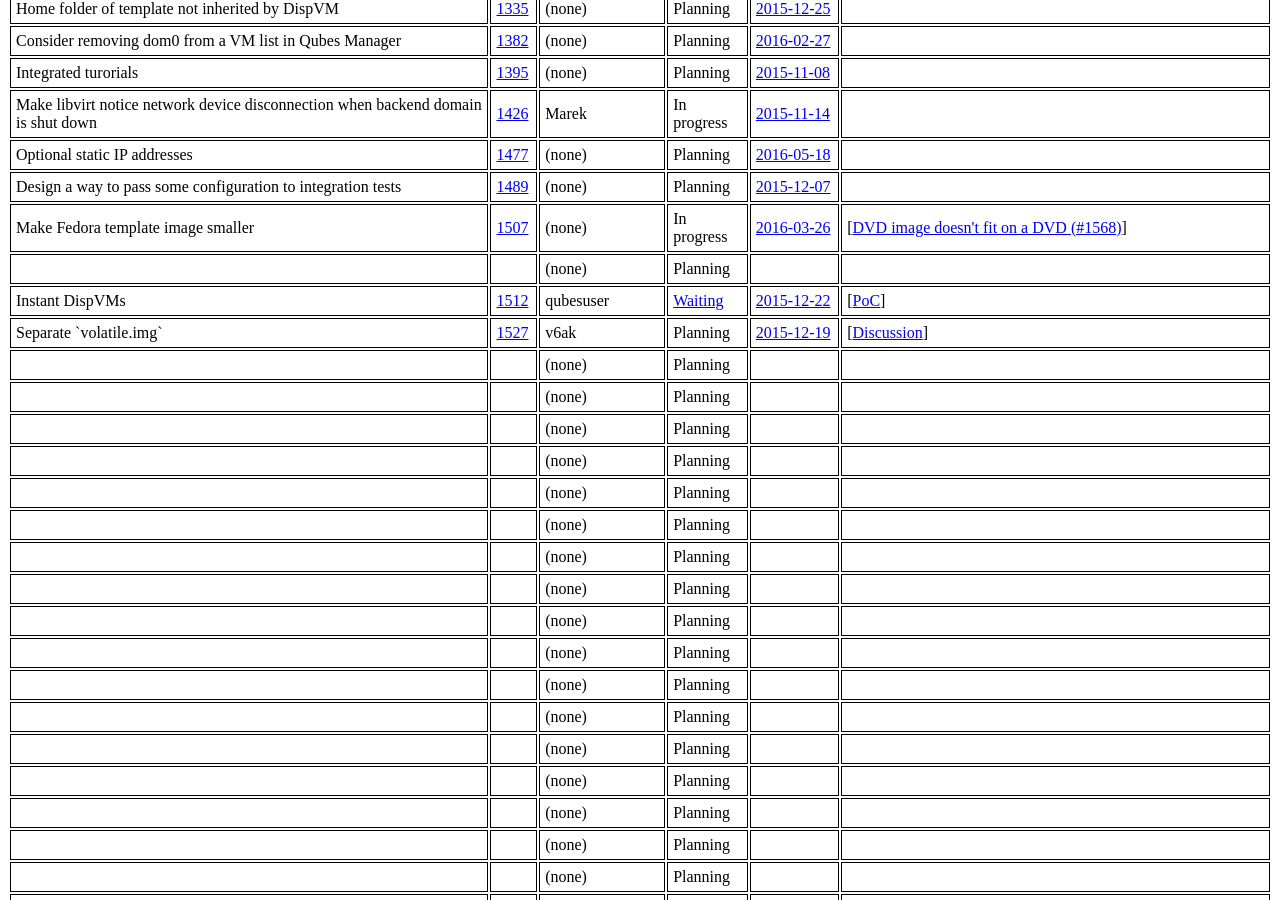
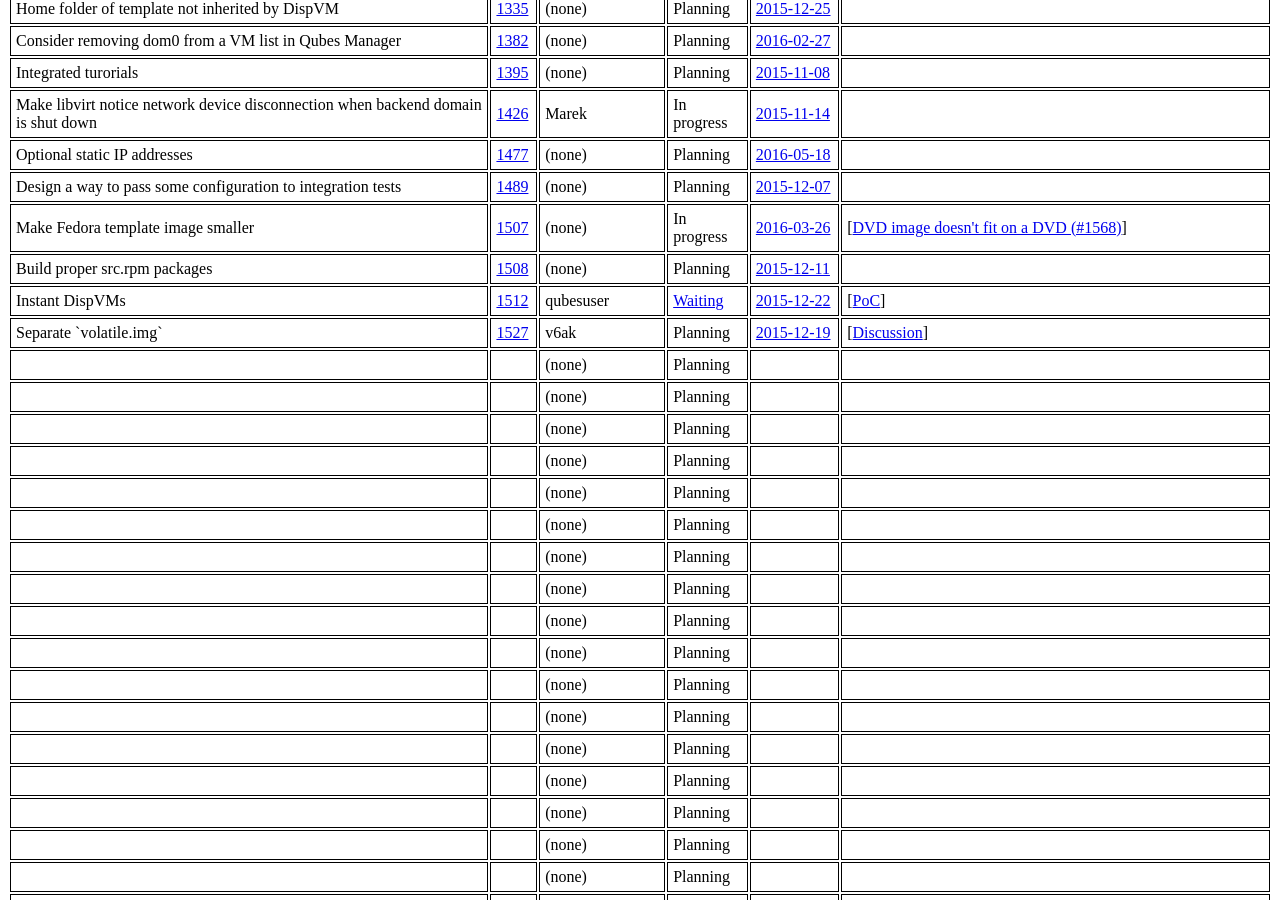
Before and after one commit to QubesOS/qubes-issues, a Jekyll site: the page built from index.md, in a window 1280 px wide and 900 px high, scrolled down 1984 px. Built offline with Jekyll 4.4.1, drawn with Linux system fonts in a browser that asks for light colours.

Commit message:
Track #1508

```diff
--- a/_data/features.yml
+++ b/_data/features.yml
@@ -872,15 +872,15 @@
   - desc   :
     url    :
 
-- name   :
-  issue  :
+- name   : Build proper src.rpm packages
+  issue  : 1508
   devs   :
   status :
-    code   :
+    code   : Planning
     url    :
   updated:
-    date   :
-    url    :
+    date   : 2015-12-11
+    url    : https://github.com/QubesOS/qubes-issues/issues/1508#issue-121723169
   info   :
   - desc   :
     url    :
```
